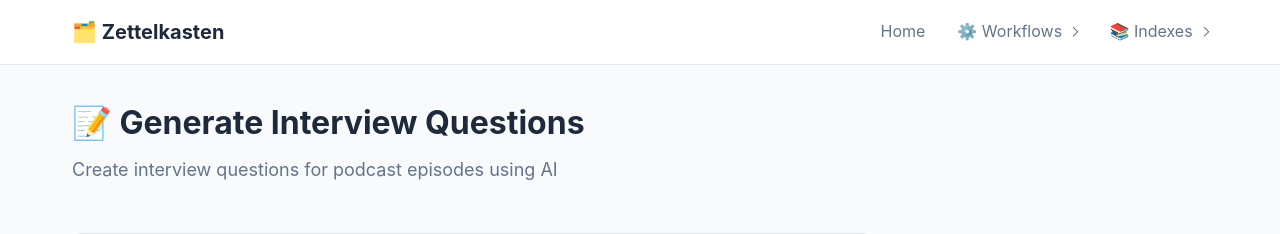
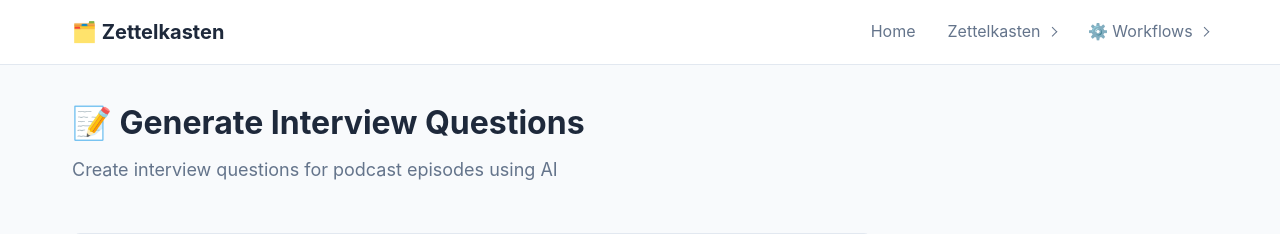
Before and after one commit to gweinger/zettelkasten, a FastAPI app: page /workflows/interview-questions in a window 1280 px wide. Shown: the top 234 px of the page. Run offline with FastAPI, Linux system fonts and the light colour scheme; parts of the project's set-up code (start-up, migrations or seed data) failed here and were passed over; some libraries are stand-ins or nearby versions.

Commit message:
Improve navigation bar: rename 'Indexes' to 'Zettelkasten', reorder menu items
- Changed 'Indexes' dropdown label to 'Zettelkasten' for clearer naming
- Reordered navigation: Home → Zettelkasten → Workflows
- Submenus display on hover for compact navbar
- Maintains dropdown styling with CSS hover states

🤖 Generated with [Claude Code](https://claude.com/claude-code)

Co-Authored-By: Claude <noreply@anthropic.com>

```diff
--- a/zettelkasten/web/templates/base.html
+++ b/zettelkasten/web/templates/base.html
@@ -13,6 +13,16 @@
             <ul class="nav-menu">
                 <li><a href="/" {% if active_section == 'home' %}class="active"{% endif %}>Home</a></li>
 
+                <!-- Zettelkasten Indexes Dropdown -->
+                <li class="nav-dropdown">
+                    <a href="#" class="nav-dropdown-trigger">Zettelkasten</a>
+                    <ul class="nav-submenu">
+                        <li><a href="/indexes/concepts" {% if active_section == 'concepts' %}class="active"{% endif %}>Concepts</a></li>
+                        <li><a href="/indexes/people" {% if active_section == 'people' %}class="active"{% endif %}>People</a></li>
+                        <li><a href="/indexes/sources" {% if active_section == 'sources' %}class="active"{% endif %}>Sources</a></li>
+                    </ul>
+                </li>
+
                 <!-- Workflows Dropdown -->
                 <li class="nav-dropdown">
                     <a href="#" class="nav-dropdown-trigger">⚙️ Workflows</a>
@@ -21,16 +31,6 @@
                         <li><a href="/staging" {% if active_section == 'staging' %}class="active"{% endif %}>Staging Area</a></li>
                         <li><a href="/episodes" {% if active_section == 'episodes' %}class="active"{% endif %}>Podcast Episodes</a></li>
                         <li><a href="/workflows/interview-questions" {% if active_section == 'interview-questions' %}class="active"{% endif %}>Generate Interview Questions</a></li>
-                    </ul>
-                </li>
-
-                <!-- Indexes -->
-                <li class="nav-dropdown">
-                    <a href="#" class="nav-dropdown-trigger">📚 Indexes</a>
-                    <ul class="nav-submenu">
-                        <li><a href="/indexes/concepts" {% if active_section == 'concepts' %}class="active"{% endif %}>Concepts</a></li>
-                        <li><a href="/indexes/people" {% if active_section == 'people' %}class="active"{% endif %}>People</a></li>
-                        <li><a href="/indexes/sources" {% if active_section == 'sources' %}class="active"{% endif %}>Sources</a></li>
                     </ul>
                 </li>
             </ul>
```
